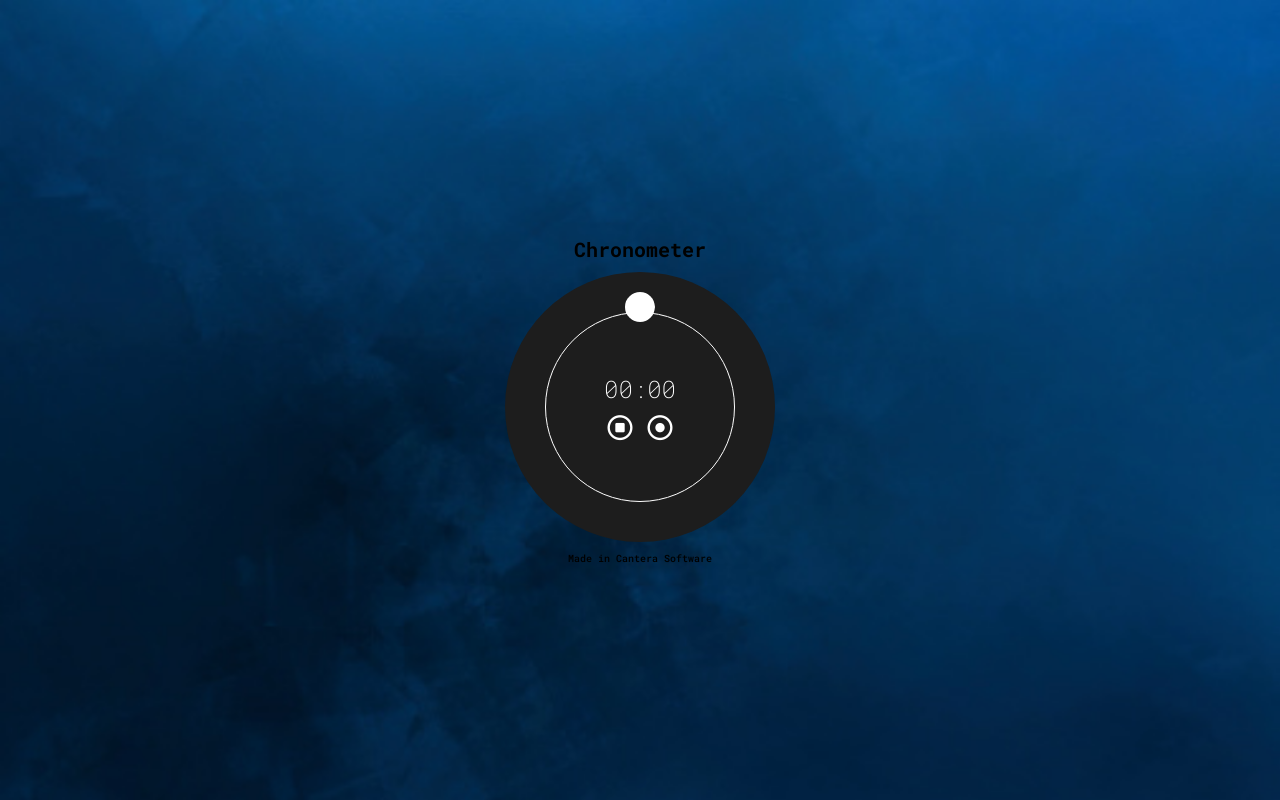
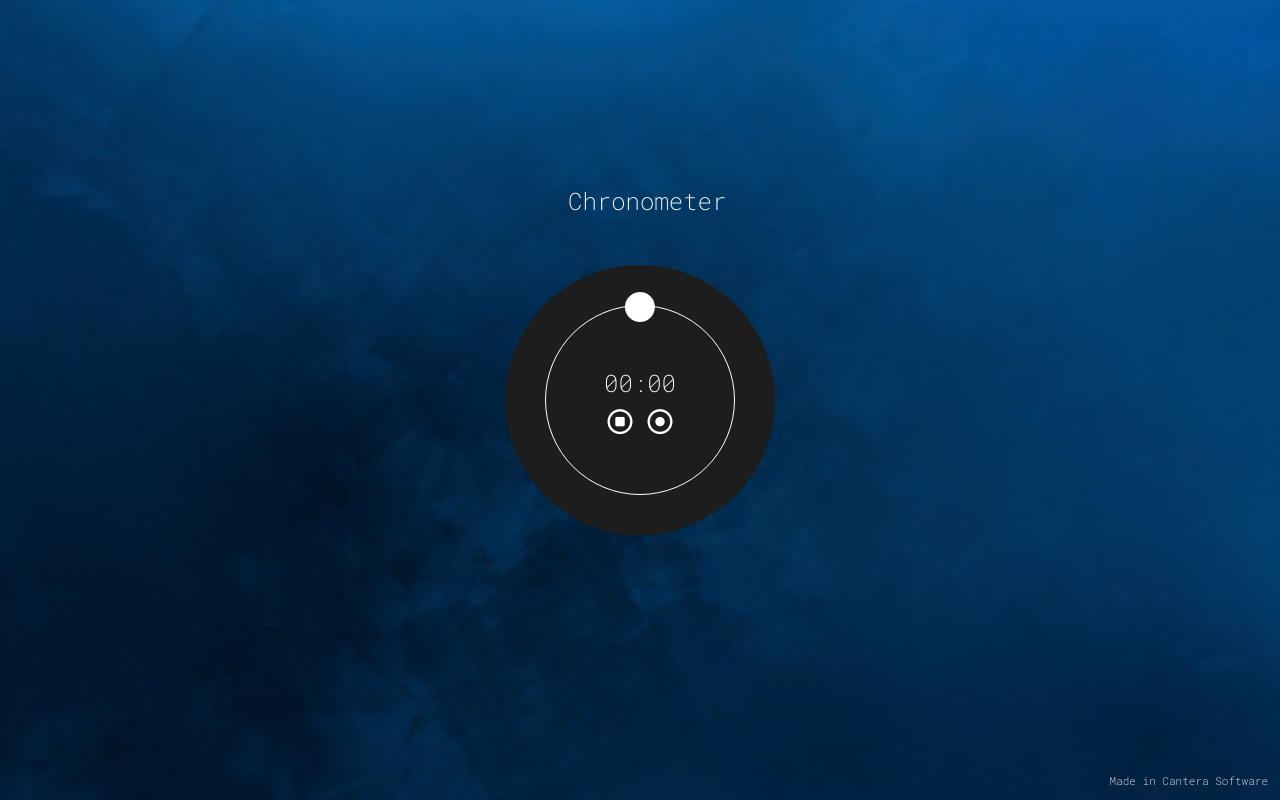
Before and after one commit to hernan1122/cronometro-con-javascript, a plain HTML site: page index.html in a window 1280 px wide. Drawn offline with Linux system fonts and the light colour scheme; a web font is replaced by a local one.

Commit message:
agregue estilos a title y made in

```diff
--- a/css/styles.css
+++ b/css/styles.css
@@ -20,8 +20,13 @@ main {
   align-items: center;
   height: 100%;
 }
-.title {
-  font-size: 2rem;
+.container-title .title {
+  font-size: 2.4rem;
+  color: #fff;
+  font-weight: 200;
+  position: absolute;
+  top: calc(50% - 215px);
+  left: calc(50% - 72px);
 }
 .circle {
   border-radius: 50%;
@@ -54,8 +59,6 @@ main {
   border-radius: 50px;
   background-color: #fff;
   position: absolute;
-  /* left: calc(50% - 10px);
-  top: calc(50% - 10px); */
   animation: rotacion 60s linear infinite;
   animation-play-state: paused;
 }
@@ -65,7 +68,6 @@ main {
 }
 .buttons {
   margin-top: 10px;
-  /* display: inline-flex; */
   display: flex;
   justify-content: center;
   align-items: center;
@@ -74,15 +76,8 @@ main {
   background-color: #1d1d1d00;
   border: none;
   margin-left: 15px;
- /*  height: 10px;
-  border-width: 10px 0 10px 20px;
-  cursor: pointer;
-  box-sizing: border-box;
-  margin-left: 15px;
-  border-color: transparent transparent transparent #fff; */
   transition: 100ms all ease;
   will-change: border-width;
-  /* border-style: solid; */
 }
 .paused .fa-circle-dot {
   font-size: 25px;
@@ -100,3 +95,11 @@ main {
   font-size: 25px;
   color: #fff;
 }
+.container-p p {
+  position: absolute;
+  font-size: 1.1rem;
+  font-weight: 200;
+  color: #fff;
+  bottom: 12px;
+  right: 12px;
+}
```
